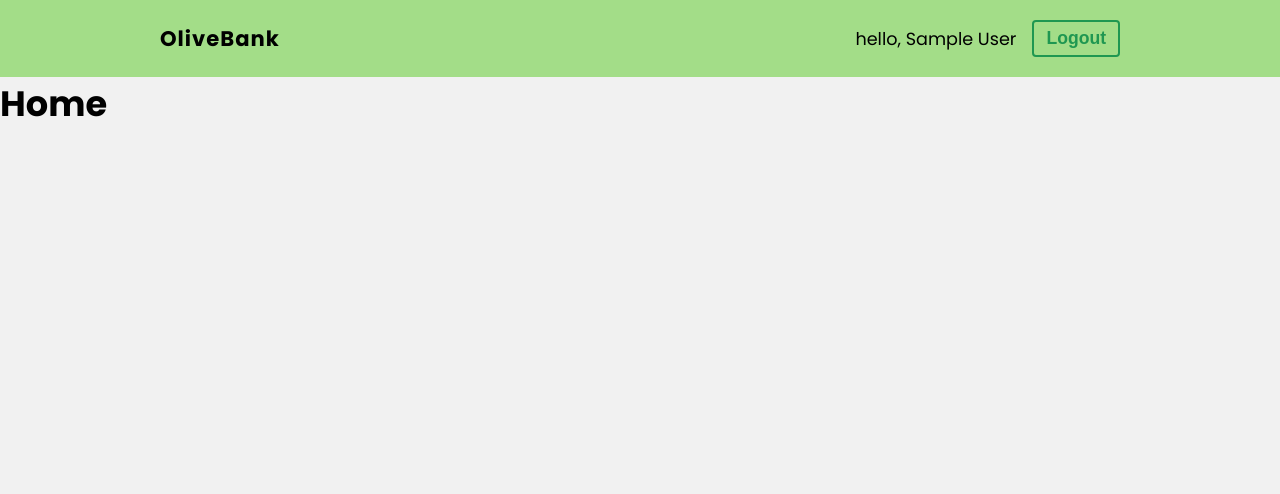
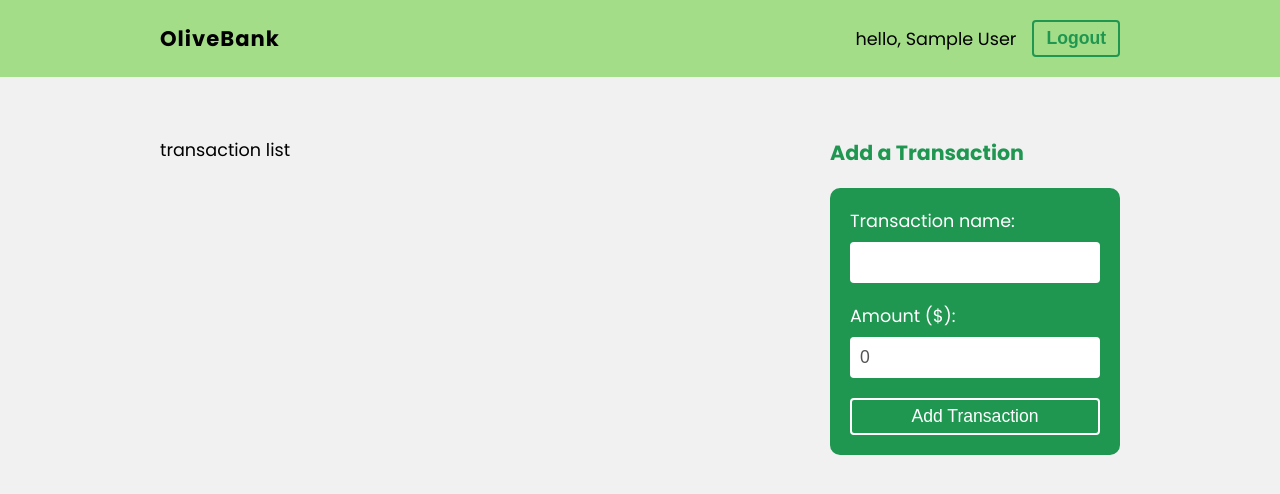
Before and after one commit to rtahabas/olive-bank, a React (Create React App) app: page / in a window 1280 px wide. Shown: the top 494 px of the page. Built offline with nearby package versions, Linux system fonts and the light colour scheme; no server answers; sample sign-in values are in the browser's storage.

Commit message:
Transaction Form

```diff
--- a/src/pages/home/Home.js
+++ b/src/pages/home/Home.js
@@ -1,9 +1,18 @@
 import React from 'react'
+import TransactionForm from './TransactionForm'
+import styles from "./Home.module.css"
 
 const Home = () => {
     return (
-        <h1>Home</h1>
-    );
+        <div className={styles.container}>
+        <div className={styles.content}>
+          transaction list
+        </div>
+        <div className={styles.sidebar}>
+          <TransactionForm />
+        </div>
+      </div>
+    )
 }
 
 export default Home;
--- a/src/pages/home/Home.module.css
+++ b/src/pages/home/Home.module.css
@@ -0,0 +1,55 @@
+.container {
+    display: grid;
+    grid-template-columns: 2fr 1fr;
+    max-width: 960px;
+    margin: 60px auto;
+  }
+  .content {
+    padding-right: 30px;
+  }
+  .sidebar {
+    padding-left: 30px;
+  }
+  .sidebar form {
+    padding: 20px;
+    background: #1f9751;
+    border-radius: 10px;
+  }
+  .sidebar input, .sidebar select {
+    display: block;
+    width: 100%;
+    padding: 10px;
+    margin-top: 8px;
+    box-sizing: border-box;
+    border: 0;
+    border-radius: 4px;
+    color: #555;
+    font-size: 1em;
+  }
+  .sidebar label {
+    margin: 0 auto 20px;
+    display: block;
+    color: #fff;
+  }
+  .sidebar button {
+    color: #fff;
+    border: 2px solid #fff;
+    padding: 6px 12px;
+    background-color: transparent;
+    font-size: 1em;
+    border-radius: 4px;
+    cursor: pointer;
+    display: block;
+    width: 100%;
+  }
+  .sidebar h3 {
+    color: #1f9751;
+    margin-bottom: 20px;
+  }
+  .sidebar aside {
+    margin-top: 40px;
+    color: #555;
+  }
+  .sidebar aside li {
+    margin: 10px;
+  }
--- /dev/null
+++ b/src/pages/home/TransactionForm.js
@@ -0,0 +1,51 @@
+import { useState } from "react";
+
+const TransactionForm = () => {
+
+  const [transactionForm, setTransactionFrom] = useState({
+    name: "",
+    amount: 0,
+  });
+
+  const handleChange = (e) => {
+
+      const { name, value } = e.target;
+      setTransactionFrom({ ...transactionForm, [name]: value });
+  }
+
+  const handleSubmit = (e) => {
+    e.preventDefault();
+};
+
+
+  return (
+    <>
+      <h3>Add a Transaction</h3>
+      <form onSubmit={handleSubmit}>
+        <label>
+          <span>Transaction name:</span>
+          <input
+            type="text"
+            required
+            name="name"
+            onChange={handleChange}
+            value={transactionForm.name}
+          />
+        </label>
+        <label>
+          <span>Amount ($):</span>
+          <input
+            type="number"
+            name="amount"
+            required
+            onChange={handleChange}
+            value={transactionForm.amount}
+          />
+        </label>
+        <button>Add Transaction</button>
+      </form>
+    </>
+  );
+};
+
+export default TransactionForm;
```
